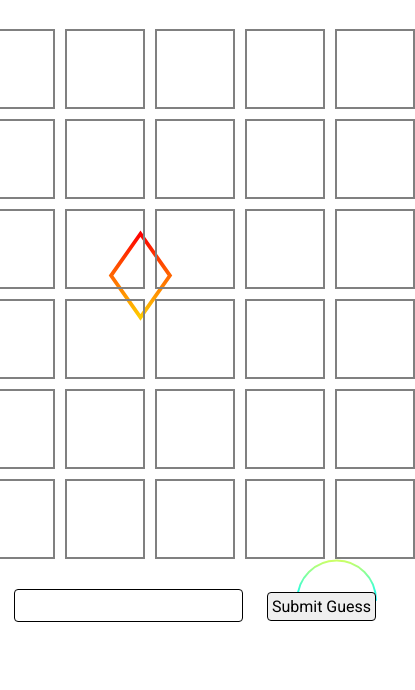
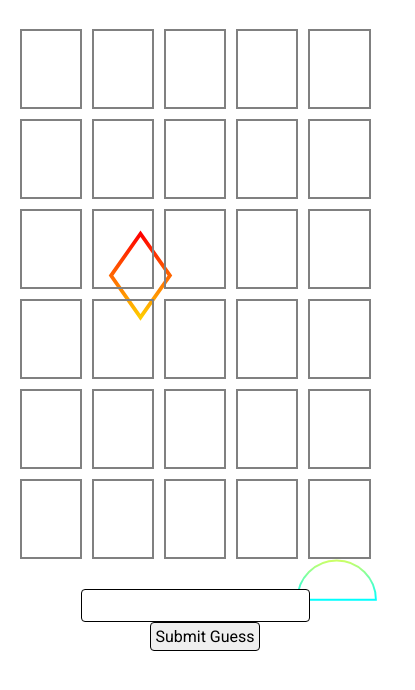
Before and after one commit to SidharthR27/myweb, a plain HTML site: page wordle/index.html in a window 390 px wide. Shown: the part 90-780 px from the top of the page, 415 px wide, since content can reach past the window. Drawn offline with Linux system fonts and the light colour scheme; a web font is replaced by a local one.

Commit message:
Update style.css

```diff
--- a/wordle/style.css
+++ b/wordle/style.css
@@ -64,3 +64,14 @@ body {
   background-color: black;
   color: white;
   }
+
+  @media screen and (max-width:520px) {
+  body{
+    width: 90%;
+  }
+  .grid-container{
+    display: grid;
+    grid-template-columns: repeat(5,1fr);
+    gap: 10px;
+  }
+}
```
